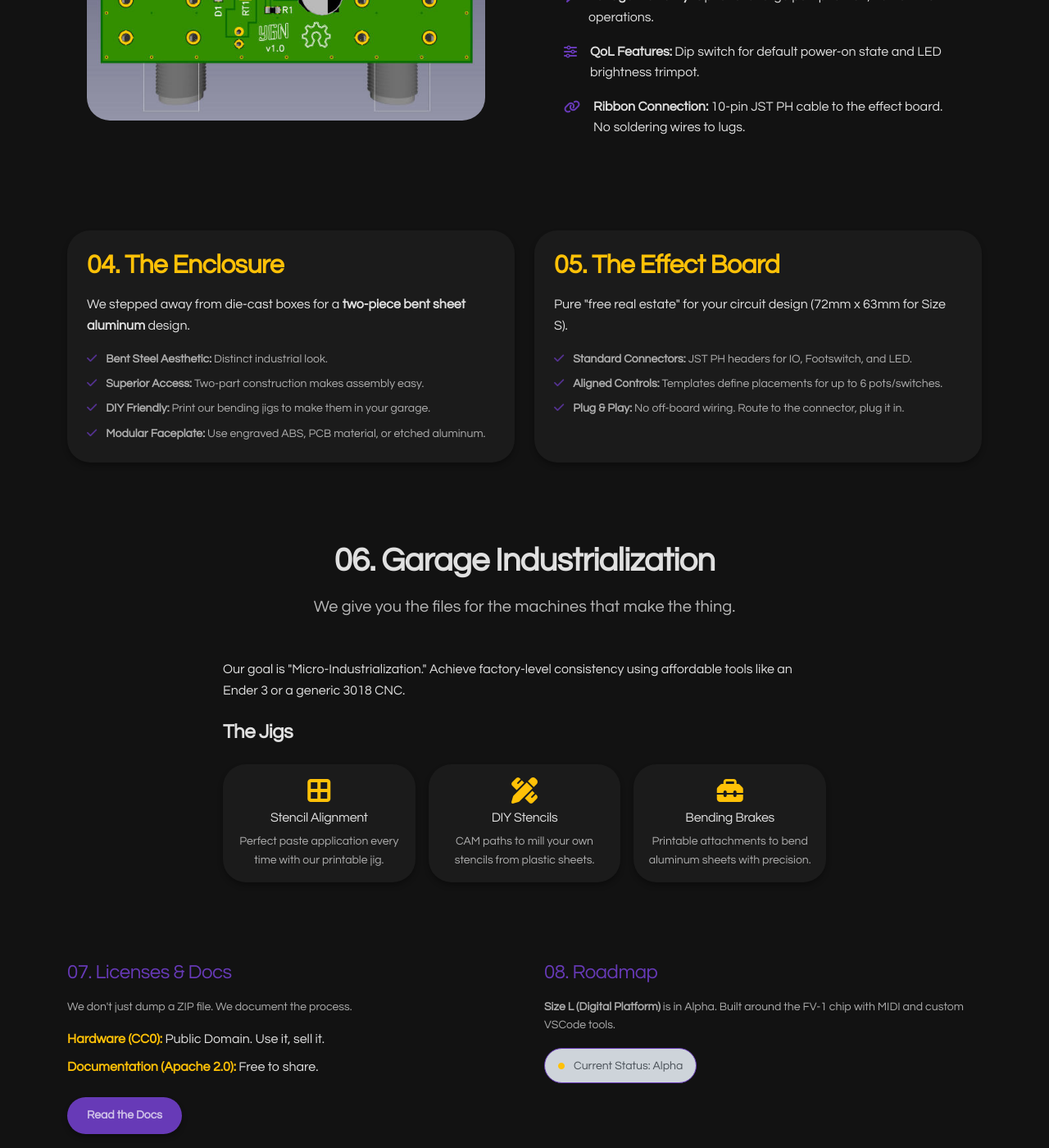
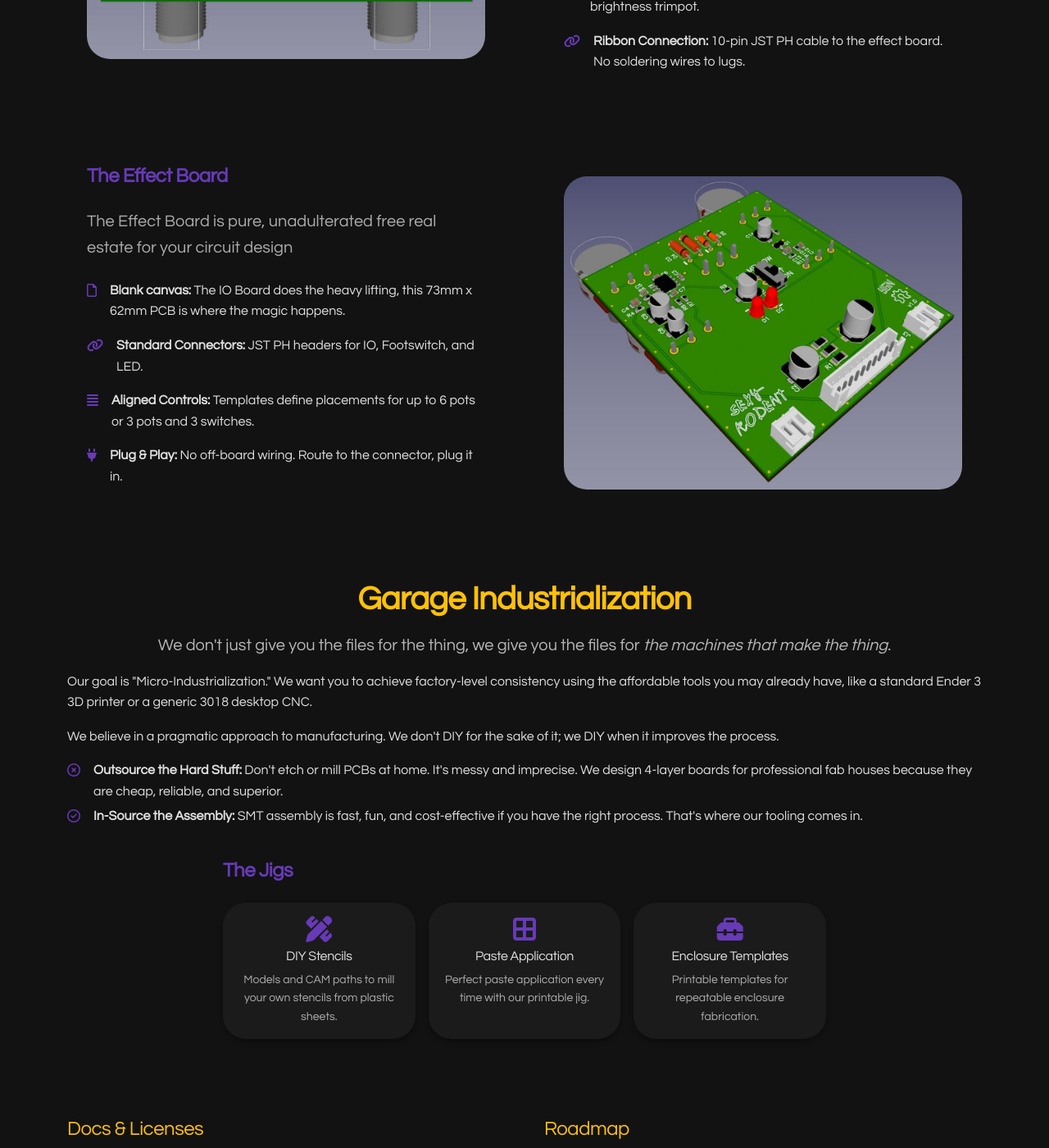
Before and after one commit to ygn-effects/ygn-effects.github.io, a Jekyll site: the page built from framework.html, in a window 1280 px wide and 1400 px high, scrolled down 2481 px. Shown: the whole window at 82% size. Built offline with Jekyll 4.4.1, drawn with Linux system fonts in a browser that asks for light colours; some of the changed text lies outside the part shown.

Commit message:
First pass on the framework  page

```diff
--- a/framework.html
+++ b/framework.html
@@ -14,7 +14,7 @@
   </div>
 </section>
 
-<!-- 01. Philosophy -->
+<!-- Philosophy -->
 <section class="py-5">
   <div class="container">
     <div class="row justify-content-center">
@@ -42,13 +42,14 @@
   </div>
 </section>
 
-<!-- 02. Architecture -->
+<!-- Architecture -->
 <section class="py-5 bg-surface-0">
   <div class="container">
     <div class="mb-5 text-center">
       <h2 class="section-title text-primary">The Architecture</h2>
       <p class="section-subtitle">A modular "Separation of Concerns" system with 3 distinct modules.</p>
     </div>
+
     <div class="row g-4 mb-5">
       <div class="col-md-4">
         <div class="ygn-card h-100">
@@ -98,6 +99,7 @@
         </div>
       </div>
     </div>
+  </div>
 </section>
 
 <!-- Enclosure -->
@@ -105,58 +107,52 @@
   <div class="container">
     <div class="row g-5 align-items-center">
       <div class="col-lg-6 p-5">
-        <h2 class="text-secondary mb-4">The Smart IO Board</h2>
-        <p class="lead mb-4">Not just a breakout board. An intelligent power plant.</p>
+        <h4 class="text-secondary mb-4">The Enclosure System</h4>
+        <p class="lead opacity-75 mb-4">We stepped away from die-cast boxes for a two-piece bent sheet aluminum design.</p>
         <ul class="list-unstyled">
           <li class="mb-3 d-flex">
-            <i class="fas fa-microchip text-secondary mt-1 me-3"></i>
+            <i class="far fa-square text-secondary mt-1 me-3"></i>
             <div>
-              <strong>Intelligent Switching:</strong> AVR microcontroller + DPDT relay + optocoupler muting. Silence, no pops.
+              <strong>Bent Aluminum Aesthetic:</strong> Distinct industrial look.
             </div>
           </li>
           <li class="mb-3 d-flex">
-            <i class="fas fa-shield-alt text-secondary mt-1 me-3"></i>
+            <i class="fas fa-crop-alt text-secondary mt-1 me-3"></i>
             <div>
-              <strong>Bulletproof Power:</strong> Filtered input, over-voltage & reverse polarity protection.
+              <strong>Superior Access:</strong> Two-part construction makes assembly and maintenance easy.
             </div>
           </li>
           <li class="mb-3 d-flex">
-            <i class="fas fa-bolt text-secondary mt-1 me-3"></i>
+            <i class="fas fa-hammer text-secondary mt-1 me-3"></i>
             <div>
-              <strong>Voltage Flexibility:</strong> Optional charge pump for -9V, 18V or ±15V operations.
+              <strong>DIY Friendly:</strong> Print our bending jigs to make them in your garage.
             </div>
           </li>
           <li class="mb-3 d-flex">
-            <i class="fas fa-sliders-h text-secondary mt-1 me-3"></i>
+            <i class="far fa-images text-secondary mt-1 me-3"></i>
             <div>
-              <strong>QoL Features:</strong> Dip switch for default power-on state and LED brightness trimpot.
-            </div>
-          </li>
-          <li class="d-flex">
-            <i class="fas fa-link text-secondary mt-1 me-3"></i>
-            <div>
-              <strong>Ribbon Connection:</strong> 10-pin JST PH cable to the effect board. No soldering wires to lugs.
+              <strong>Easy to customize:</strong> Use a faceplate (plastic or PCB) or etching, stamping, decals...
             </div>
           </li>
         </ul>
       </div>
-      <div class="col-lg-6 p-5"><!-- Placeholder for IO Board Image if available, otherwise generic tech illustration -->
+      <div class="col-lg-6 p-5">
         <img src="/assets/images/framework/enclosure.jpg" alt="{{ page.title }}" class="img-fluid rounded">
       </div>
     </div>
   </div>
 </section>
 
-<!-- 03. Smart IO Board -->
+<!-- Smart IO Board -->
 <section>
   <div class="container">
     <div class="row g-5 align-items-center">
-      <div class="col-lg-6 p-5"><!-- Placeholder for IO Board Image if available, otherwise generic tech illustration -->
+      <div class="col-lg-6 p-5">
         <img src="/assets/images/framework/io-boars-s.jpg" alt="{{ page.title }}" class="img-fluid rounded">
       </div>
       <div class="col-lg-6 p-5">
-        <h2 class="text-secondary mb-4">The Smart IO Board</h2>
-        <p class="lead mb-4">Not just a breakout board. An intelligent power plant.</p>
+        <h4 class="text-secondary mb-4">The Smart IO Board</h4>
+        <p class="lead opacity-75 mb-4">Not just a breakout board. An intelligent power plant.</p>
         <ul class="list-unstyled">
           <li class="mb-3 d-flex">
             <i class="fas fa-microchip text-secondary mt-1 me-3"></i>
@@ -194,93 +190,106 @@
   </div>
 </section>
 
-<!-- 04 & 05. Enclosure & Effect Board -->
-<section class="py-5 bg-surface-0">
+<!-- Effect board -->
+<section>
   <div class="container">
-    <div class="row g-4">
-      <!-- Enclosure -->
-      <div class="col-lg-6">
-        <div class="ygn-card p-4 h-100">
-          <h2 class="text-primary mb-3">04. The Enclosure</h2>
-          <p class="mb-3">We stepped away from die-cast boxes for a <strong>two-piece bent sheet aluminum</strong> design.</p>
-          <ul class="list-unstyled small opacity-75 mb-0">
-            <li class="mb-2">
-              <i class="fas fa-check text-secondary me-2"></i>
-              <strong>Bent Steel Aesthetic:</strong> Distinct industrial look.
+    <div class="row g-5 align-items-center">
+      <div class="col-lg-6 p-5">
+        <h4 class="text-secondary mb-4">The Effect Board</h4>
+        <p class="lead opacity-75 mb-4">The Effect Board is pure, unadulterated free real estate for your circuit design</p>
+        <ul class="list-unstyled">
+          <li class="mb-3 d-flex">
+            <i class="far fa-file text-secondary mt-1 me-3"></i>
+            <div>
+              <strong>Blank canvas:</strong> The IO Board does the heavy lifting, this 73mm x 62mm PCB is where the magic happens.
+            </div>
           </li>
-            <li class="mb-2">
-              <i class="fas fa-check text-secondary me-2"></i>
-              <strong>Superior Access:</strong> Two-part construction makes assembly easy.
+          <li class="mb-3 d-flex">
+            <i class="fas fa-link text-secondary mt-1 me-3"></i>
+            <div>
+              <strong>Standard Connectors:</strong> JST PH headers for IO, Footswitch, and LED.
+            </div>
           </li>
-            <li class="mb-2">
-              <i class="fas fa-check text-secondary me-2"></i>
-              <strong>DIY Friendly:</strong> Print our bending jigs to make them in your garage.
+          <li class="mb-3 d-flex">
+            <i class="fas fa-align-justify text-secondary mt-1 me-3"></i>
+            <div>
+              <strong>Aligned Controls:</strong> Templates define placements for up to 6 pots or 3 pots and 3 switches.
+            </div>
           </li>
-            <li>
-              <i class="fas fa-check text-secondary me-2"></i>
-              <strong>Modular Faceplate:</strong> Use engraved ABS, PCB material, or etched aluminum.
+          <li class="mb-3 d-flex">
+            <i class="fas fa-plug text-secondary mt-1 me-3"></i>
+            <div>
+              <strong>Plug & Play:</strong> No off-board wiring. Route to the connector, plug it in.
+            </div>
           </li>
         </ul>
       </div>
+      <div class="col-lg-6 p-5">
+        <img src="/assets/images/framework/effect-board.jpg" alt="{{ page.title }}" class="img-fluid rounded">
       </div>
-      <!-- Effect Board -->
-      <div class="col-lg-6">
-        <div class="ygn-card p-4 h-100">
-          <h2 class="text-primary mb-3">05. The Effect Board</h2>
-          <p class="mb-3">Pure "free real estate" for your circuit design (72mm x 63mm for Size S).</p>
-          <ul class="list-unstyled small opacity-75 mb-0">
-            <li class="mb-2">
-              <i class="fas fa-check text-secondary me-2"></i>
-              <strong>Standard Connectors:</strong> JST PH headers for IO, Footswitch, and LED.
+    </div>
+  </div>
+</section>
+
+<!-- Tooling -->
+<section class="py-5">
+  <div class="container">
+    <div class="row justify-content-center">
+      <div class="col-lg-12 text-center">
+        <h2 class="section-title text-primary">Garage Industrialization</h2>
+        <p class="section-subtitle">We don't just give you the files for the thing, we give you the files for <em>the machines that make the thing</em>.</p>
+        <div class="doc-content text-start">
+          <p>
+            Our goal is "Micro-Industrialization." We want you to achieve factory-level consistency using the
+            affordable tools you may already have, like a standard Ender 3 3D printer or a generic 3018
+            desktop CNC.
+          </p>
+          <p>
+            We believe in a pragmatic approach to manufacturing. We don't DIY for the sake of it; we DIY when it improves the process.
+          </p>
+          <ul class="list-unstyled">
+            <li class="mb-1 d-flex">
+              <i class="far fa-times-circle text-secondary mt-1 me-3"></i>
+              <div>
+                <strong>Outsource the Hard Stuff:</strong> Don't etch or mill PCBs at home.
+                It's messy and imprecise. We design 4-layer boards for professional fab houses
+                because they are cheap, reliable, and superior.
+              </div>
             </li>
-            <li class="mb-2">
-              <i class="fas fa-check text-secondary me-2"></i>
-              <strong>Aligned Controls:</strong> Templates define placements for up to 6 pots/switches.
-            </li>
-            <li class="mb-2">
-              <i class="fas fa-check text-secondary me-2"></i>
-              <strong>Plug & Play:</strong> No off-board wiring. Route to the connector, plug it in.
+            <li class="mb-3 d-flex">
+              <i class="far fa-check-circle text-secondary mt-1 me-3"></i>
+              <div>
+                <strong>In-Source the Assembly:</strong> SMT assembly is fast, fun, and cost-effective if you have the
+                right process. That's where our tooling comes in.
+              </div>
             </li>
           </ul>
         </div>
       </div>
     </div>
-  </div>
-</section>
-
-<!-- 06. Tooling -->
-<section class="py-5">
-  <div class="container">
-    <div class="text-center mb-5">
-      <h2 class="section-title">06. Garage Industrialization</h2>
-      <p class="section-subtitle">We give you the files for the machines that make the thing.</p>
-    </div>
     <div class="row justify-content-center">
       <div class="col-lg-8">
-        <div class="doc-content">
-          <p>Our goal is "Micro-Industrialization." Achieve factory-level consistency using affordable tools like an Ender 3 or a generic 3018 CNC.</p>
-          <h4 class="mt-4">The Jigs</h4>
+        <h4 class="mt-4 text-secondary">The Jigs</h4>
         <div class="row g-3 mt-2">
           <div class="col-md-4">
             <div class="ygn-card p-3 text-center">
-                <i class="fas fa-border-all fa-2x text-primary mb-2"></i>
-                <h5 class="h6">Stencil Alignment</h5>
+              <i class="fas fa-pencil-ruler fa-2x text-secondary mb-2"></i>
+              <h5 class="h6">DIY Stencils</h5>
+              <p class="small opacity-75 mb-0">Models and CAM paths to mill your own stencils from plastic sheets.</p>
+            </div>
+          </div>
+          <div class="col-md-4">
+            <div class="ygn-card p-3 text-center">
+              <i class="fas fa-border-all fa-2x text-secondary mb-2"></i>
+              <h5 class="h6">Paste Application</h5>
               <p class="small opacity-75 mb-0">Perfect paste application every time with our printable jig.</p>
             </div>
           </div>
           <div class="col-md-4">
             <div class="ygn-card p-3 text-center">
-                <i class="fas fa-pencil-ruler fa-2x text-primary mb-2"></i>
-                <h5 class="h6">DIY Stencils</h5>
-                <p class="small opacity-75 mb-0">CAM paths to mill your own stencils from plastic sheets.</p>
-              </div>
-            </div>
-            <div class="col-md-4">
-              <div class="ygn-card p-3 text-center">
-                <i class="fas fa-toolbox fa-2x text-primary mb-2"></i>
-                <h5 class="h6">Bending Brakes</h5>
-                <p class="small opacity-75 mb-0">Printable attachments to bend aluminum sheets with precision.</p>
-              </div>
+              <i class="fas fa-toolbox fa-2x text-secondary mb-2"></i>
+              <h5 class="h6">Enclosure Templates</h5>
+              <p class="small opacity-75 mb-0">Printable templates for repeatable enclosure fabrication.</p>
             </div>
           </div>
         </div>
@@ -289,28 +298,26 @@
   </div>
 </section>
 
-<!-- 07 & 08. Footer Info -->
+<!-- Footer Info -->
 <section class="py-5 bg-surface-0">
   <div class="container">
     <div class="row g-5">
       <div class="col-lg-6">
-        <h3 class="h4 text-secondary mb-3">07. Licenses & Docs</h3>
+        <h3 class="h4 text-primary mb-3">Docs & Licenses</h3>
         <p class="small opacity-75">We don't just dump a ZIP file. We document the process.</p>
         <ul class="list-unstyled">
           <li class="mb-2">
-            <strong class="text-primary">Hardware (CC0):</strong> Public Domain. Use it, sell it.
+            <strong class="text-secondary">Hardware (CC0):</strong> Public Domain. Use it, sell it.
           </li>
           <li class="mb-2">
-            <strong class="text-primary">Documentation (Apache 2.0):</strong> Free to share.
+            <strong class="text-secondary">Documentation (Apache 2.0):</strong> Free to share.
           </li>
         </ul>
         <a href="/docs.html" class="btn btn-sm btn-secondary mt-2">Read the Docs</a>
       </div>
-      <div class="col-lg-6"><h3 class="h4 text-secondary mb-3">08. Roadmap</h3>
-        <p class="small opacity-75"><strong>Size L (Digital Platform)</strong> is in Alpha. Built around the FV-1 chip with MIDI and custom VSCode tools.</p>
-        <div class="alert alert-dark border-secondary d-inline-block py-2 px-3">
-          <small><i class="fas fa-circle text-warning me-2" style="font-size: 8px; vertical-align: middle;"></i> Current Status: Alpha</small>
-        </div>
+      <div class="col-lg-6"><h3 class="h4 text-primary mb-3">Roadmap</h3>
+        <p class="small opacity-75"><strong>Our Digital Platform</strong> is in Alpha. Built around the FV-1 chip with custom VSCode tools.</p>
+        <a href="https://github.com/ygn-effects/project-fv1-platform" class="btn btn-sm btn-secondary mt-2">Check the repo</a>
       </div>
     </div>
   </div>
```
Also changed, not shown: assets/images/framework/effect-board.jpg (added). Lines whose indentation alone changed are shown as unchanged.
